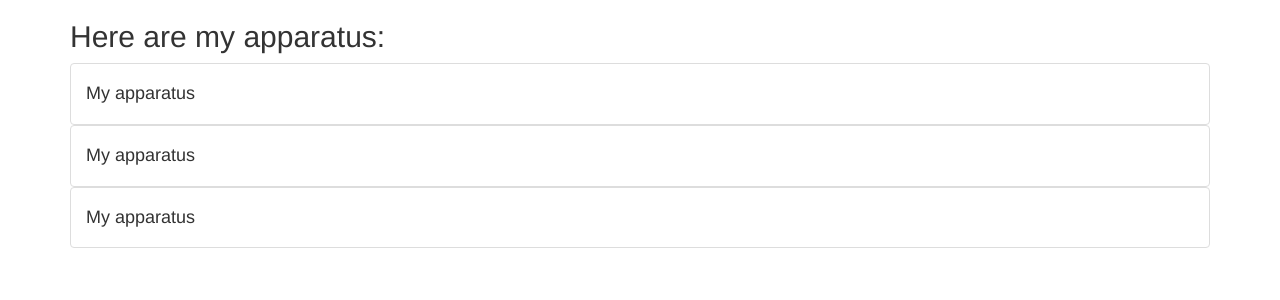
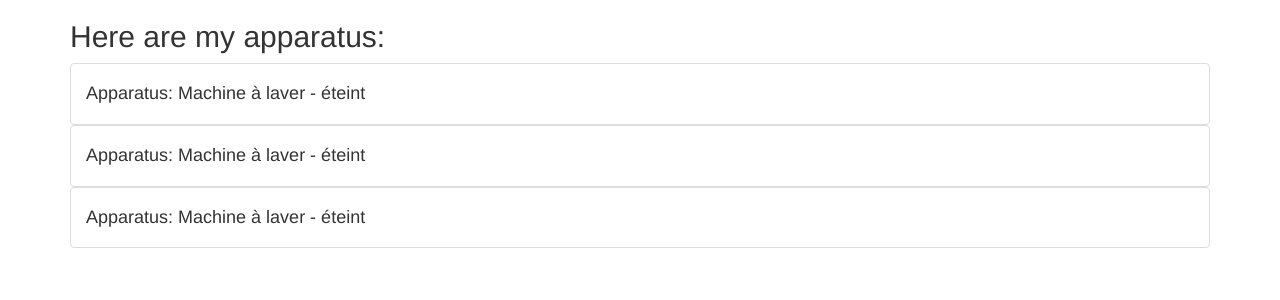
Before and after one commit to nsanzabandi-fiacre-clean-code-tutorials/angular-tutorial-second-app, an Angular app: page / in a window 1280 px wide. Shown: the top 300 px of the page. Built offline with nearby package versions, Linux system fonts and the light colour scheme.

Commit message:
Printed apparatus and their status

```diff
--- a/src/app/apparatus/apparatus.component.html
+++ b/src/app/apparatus/apparatus.component.html
@@ -1,3 +1,3 @@
 <li class="list-group-item">
-  <h4> My apparatus</h4>
+  <h4> Apparatus: {{ apparatusName }} - {{ getStatus() }}</h4>
 </li>
--- a/src/app/apparatus/apparatus.component.ts
+++ b/src/app/apparatus/apparatus.component.ts
@@ -7,9 +7,16 @@ import { Component, OnInit } from '@angular/core';
 })
 export class ApparatusComponent implements OnInit {
 
+  apparatusName: string = 'Machine à laver';
+  apparatusStatus: string = 'éteint';
+
   constructor() { }
 
   ngOnInit() {
   }
 
+  getStatus() {
+    return this.apparatusStatus;
+  }
+
 }
```
